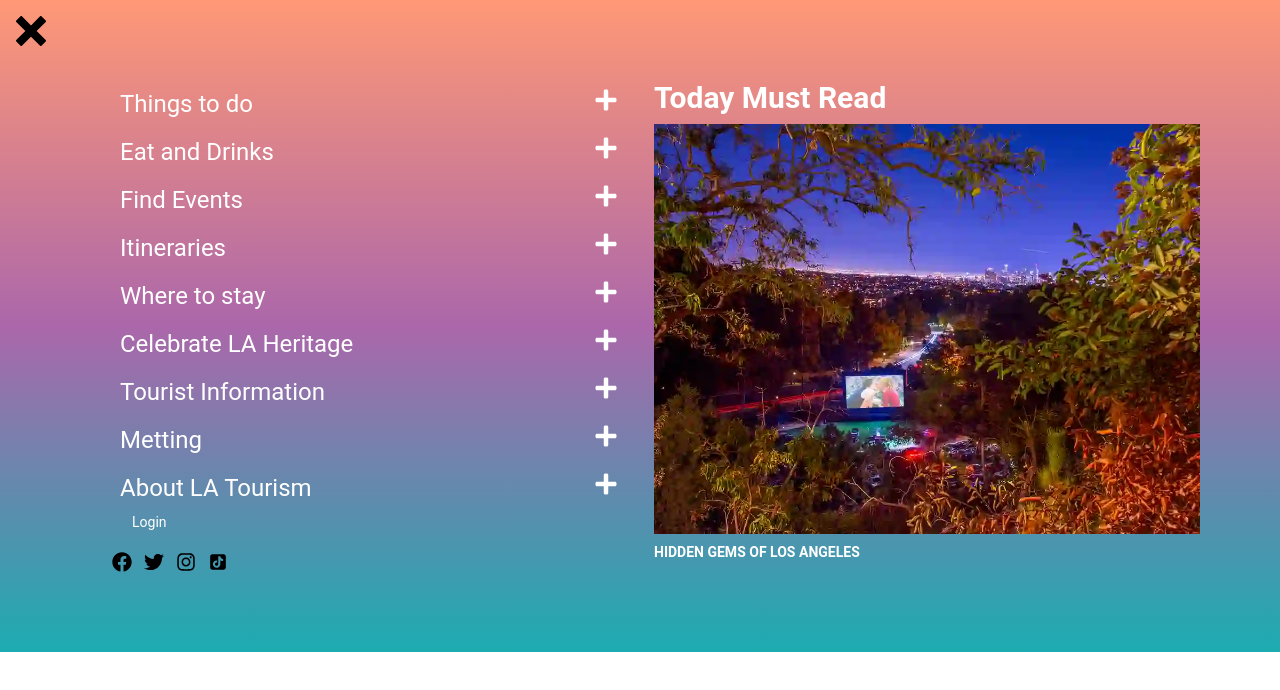
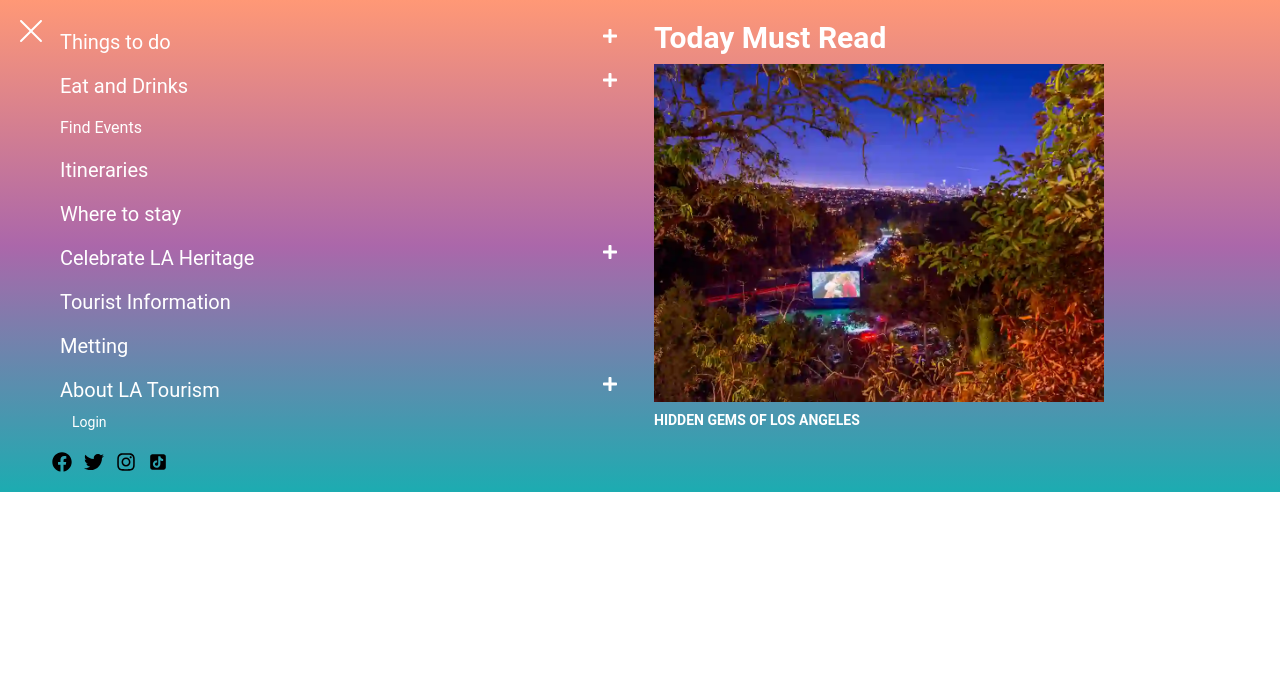
Before and after one commit to kutub98/visit-los-angels, a React (Vite) app: page / in a window 1280 px wide. Both pictures are taken after a click on the button 32 px from the left and 40 px from the top of the page. Shown: the top 690 px of the page. Built offline with nearby package versions, Linux system fonts and the light colour scheme.

Commit message:
Navbar updated2

```diff
--- a/src/Components/Shared/Navbar.jsx
+++ b/src/Components/Shared/Navbar.jsx
@@ -6,6 +6,7 @@ import img2 from "../../assets/image/GreekTheatre.webp";
 import { ImCross } from "react-icons/im";
 import { FaFacebook, FaInstagram, FaPlus, FaSearch, FaTwitter } from "react-icons/fa";
 import { AiFillTikTok } from "react-icons/ai";
+import { RxCross1 } from "react-icons/rx";
 
 const Navbar1 = () => {
   const [openNav, setOpenNav] = useState(false);
@@ -95,85 +96,75 @@ const Navbar1 = () => {
 
         <MobileNav
           open={openNav}
-          className="fixed inset-0 z-50 bg-gradient-to-b from-[#ff9876]  via-[#ab67aa]  to-[#1cacb1]  h-svh w-full "
+          className=" absolute md:fixed  overflow-y-auto inset-0 z-50 bg-gradient-to-b from-[#ff9876]  via-[#ab67aa]  to-[#1cacb1]  h-full w-full "
         >
           <div className="">
             <button
               onClick={() => setOpenNav(false)}
               className="absolute top-4 left-4 text-lg font-bold"
             >
-              <ImCross className="text-3xl" />
+              <RxCross1 className="text-3xl text-white" />
             </button>
 
-            <div className="p-20 grid grid-cols-2 gap-7">
+            <div className="p-5 grid md:grid-cols-2   gap-7">
 
               <div className="pl-8  flex flex-col justify-start ">
 
-                <div className="text-2xl flex justify-between text-white font-normal hover:bg-white hover:text-black p-2">
+                <div className="text-xl flex justify-between text-white font-normal hover:bg-white hover:text-black p-2">
                   Things to do
                   <h2>
-                    <FaPlus />
+                    <FaPlus className="text-[16px]" />
                   </h2>
                 </div>
 
 
-                <div className="text-2xl flex justify-between text-white font-normal hover:bg-white hover:text-black p-2">
+                <div className="text-xl flex justify-between text-white font-normal hover:bg-white hover:text-black p-2">
                   Eat and Drinks
                   <h2>
-                    <FaPlus />
+                    <FaPlus className="text-[16px]" />
                   </h2>
                 </div>
 
-                <div className="text-2xl flex justify-between text-white font-normal hover:bg-white hover:text-black p-2">
+                <div className="textxl flex justify-between text-white font-normal hover:bg-white hover:text-black p-2">
                   Find Events
+
+                </div>
+
+                <div className="text-xl flex justify-between text-white font-normal hover:bg-white hover:text-black p-2">
+               Itineraries
+
+                </div>
+
+                <div className="text-xl flex justify-between text-white font-normal hover:bg-white hover:text-black p-2">
+                Where to stay
+
+                </div>
+
+                <div className="text-xl flex justify-between text-white font-normal hover:bg-white hover:text-black p-2">
+             Celebrate LA Heritage
                   <h2>
-                    <FaPlus />
+                    <FaPlus className="text-[16px]" />
                   </h2>
                 </div>
 
-                <div className="text-2xl flex justify-between text-white font-normal hover:bg-white hover:text-black p-2">
-               Itineraries
+                <div className="text-xl flex justify-between text-white font-normal hover:bg-white hover:text-black p-2">
+                Tourist Information
+
+                </div>
+
+                <div className="text-xl flex justify-between text-white font-normal hover:bg-white hover:text-black p-2">
+               Metting
+
+                </div>
+
+                <div className="text-xl flex justify-between text-white font-normal hover:bg-white hover:text-black p-2">
+                About LA Tourism
                   <h2>
-                    <FaPlus />
+                    <FaPlus className="text-[16px]" />
                   </h2>
                 </div>
 
-                <div className="text-2xl flex justify-between text-white font-normal hover:bg-white hover:text-black p-2">
-                Where to stay
-                  <h2>
-                    <FaPlus />
-                  </h2>
-                </div>
-
-                <div className="text-2xl flex justify-between text-white font-normal hover:bg-white hover:text-black p-2">
-             Celebrate LA Heritage
-                  <h2>
-                    <FaPlus />
-                  </h2>
-                </div>
-
-                <div className="text-2xl flex justify-between text-white font-normal hover:bg-white hover:text-black p-2">
-                Tourist Information
-                  <h2>
-                    <FaPlus />
-                  </h2>
-                </div>
-
-                <div className="text-2xl flex justify-between text-white font-normal hover:bg-white hover:text-black p-2">
-               Metting
-                  <h2>
-                    <FaPlus />
-                  </h2>
-                </div>
-
-                <div className="text-2xl flex justify-between text-white font-normal hover:bg-white hover:text-black p-2">
-                About LA Tourism
-                  <h2>
-                    <FaPlus />
-                  </h2>
-                </div>
-
-              <div>
+              <div className="max-md-hidden">
                 <h2 className="text-sm ml-5  text-white hover:border-b-2">Login</h2>
                 <div className="flex gap-3 mt-5">
                   <p><FaFacebook className="text-xl"/></p>
@@ -187,10 +178,20 @@ const Navbar1 = () => {
 
               <div className="text-white">
                 <h1 className="text-3xl font-semibold">Today Must Read</h1>
-                <img src={img2} className="mt-2" alt="" />
+                <img src={img2} className="mt-2 w-[450px] " alt="" />
                 <p className="text-sm mt-2 font-semibold">
                   HIDDEN GEMS OF LOS ANGELES
                 </p>
+              </div>
+
+              <div className="md:hidden">
+                <h2 className="text-sm ml-5  text-white hover:border-b-2">Login</h2>
+                <div className="flex gap-3 mt-5">
+                  <p><FaFacebook className="text-xl"/></p>
+                  <p><FaTwitter  className="text-xl"/></p>
+                  <p><FaInstagram className="text-xl"/></p>
+                  <p><AiFillTikTok className="text-xl"/></p>
+                </div>
               </div>
             </div>
           </div>
```
